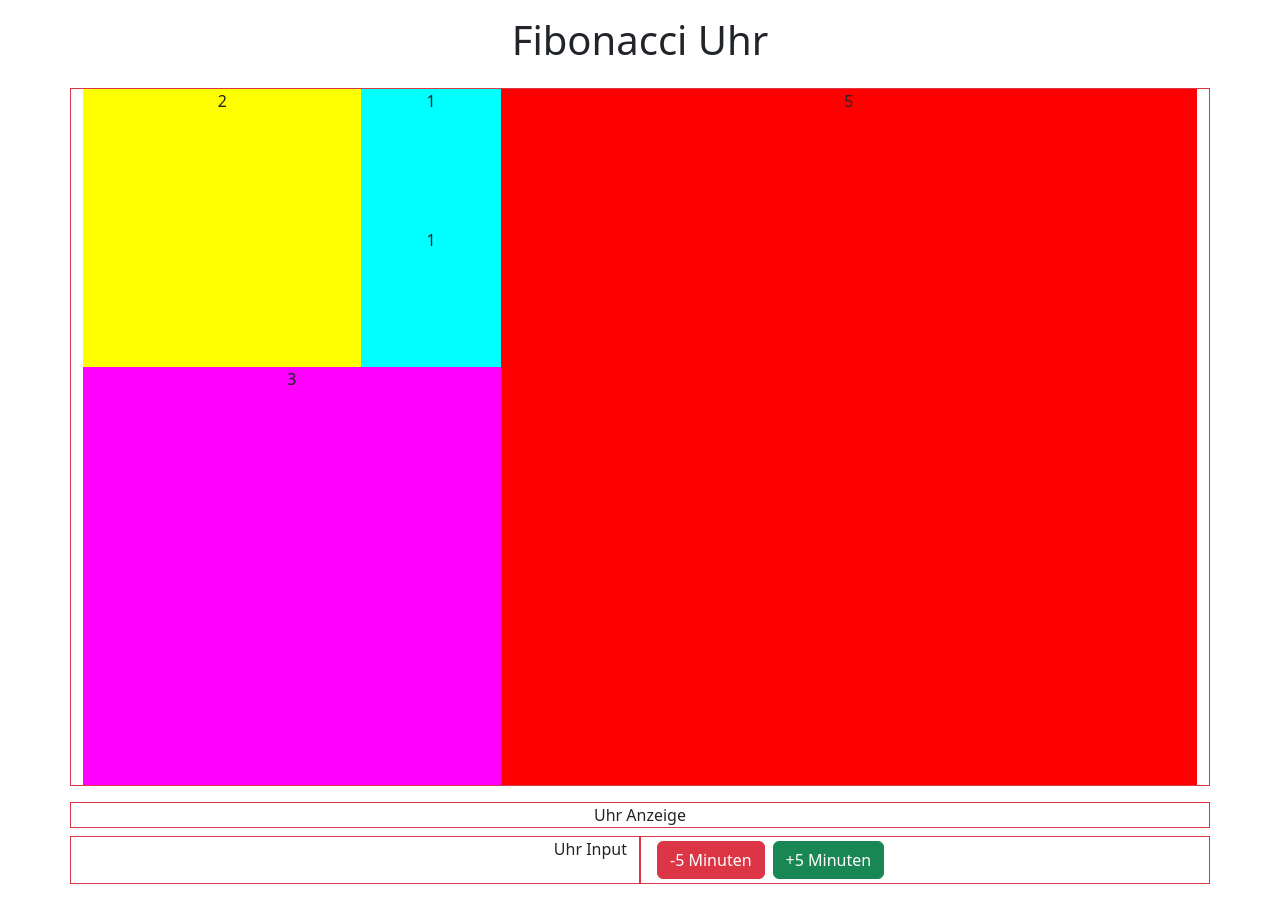
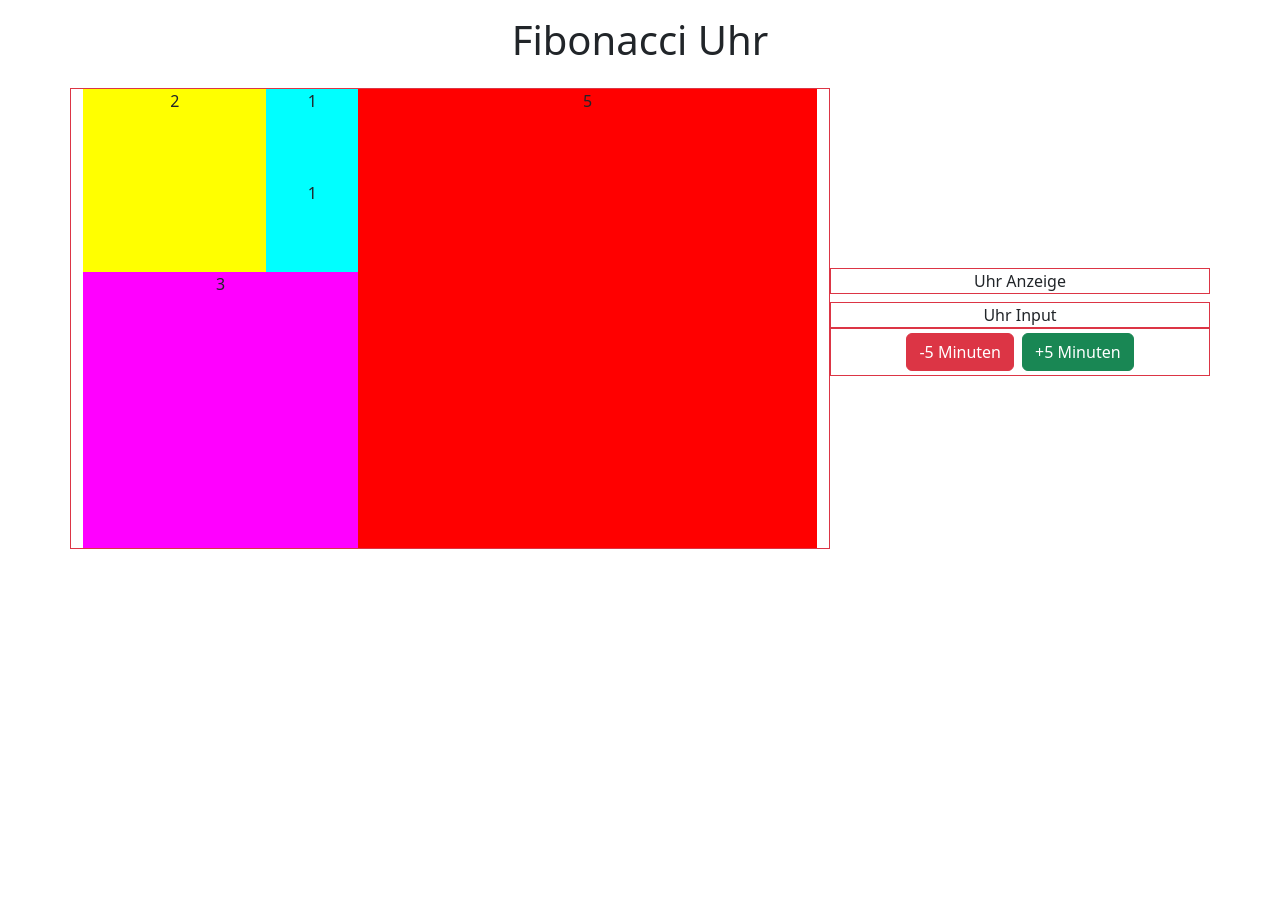
Before and after one commit to brandt-codes/fibonacci-uhr, an Angular app: page / in a window 1280 px wide. After the commit the page ends 800 px from the top, so only its background shows below. Built offline with nearby package versions, Linux system fonts and the light colour scheme.

Commit message:
refactor: Show controls next to clock on bigger Screens

```diff
--- a/src/app/main/main.component.html
+++ b/src/app/main/main.component.html
@@ -1,21 +1,26 @@
 <div class="container">
   <div class="row mt-3 mb-3">
-    <div class="col-12 border border-danger">
+    <div class="col-12 col-lg-8 border border-danger">
       <app-clock></app-clock>
     </div>
-  </div>
+    <div class="col-12 col-lg-4 d-flex align-items-center">
+      <div class="w-100 mt-3">
         <div class="row mb-2">
           <div class="col-12 border border-danger text-center">
             Uhr Anzeige
           </div>
         </div>
         <div class="row mb-2">
-    <div class="col-12 col-sm-6 mb-2 mb-sm-0 border border-danger text-center text-sm-end">
+          <div
+            class="col-12 col-sm-6 col-lg-12 mb-2 mb-sm-0 border border-danger text-center text-sm-end text-lg-center">
             Uhr Input
           </div>
-    <div class="col-12 col-sm-6 text-center text-sm-start border border-danger">
+          <div class="col-12 col-sm-6 col-lg-12 text-center text-sm-start text-lg-center border border-danger">
             <button type="button" class="btn btn-danger m-1">-5 Minuten</button>
             <button type="button" class="btn btn-success m-1">+5 Minuten</button>
           </div>
         </div>
       </div>
+    </div>
+  </div>
+</div>
```
Lines whose indentation alone changed are shown as unchanged.
